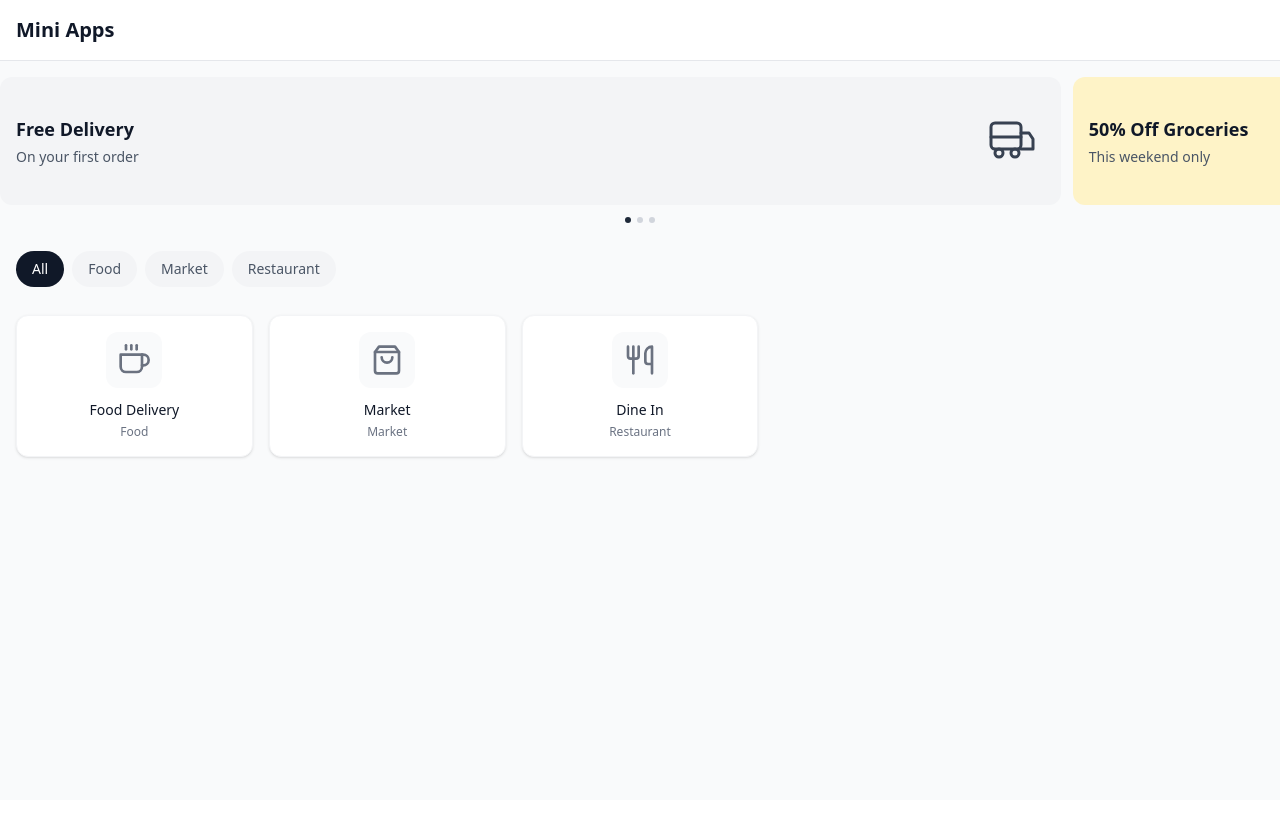
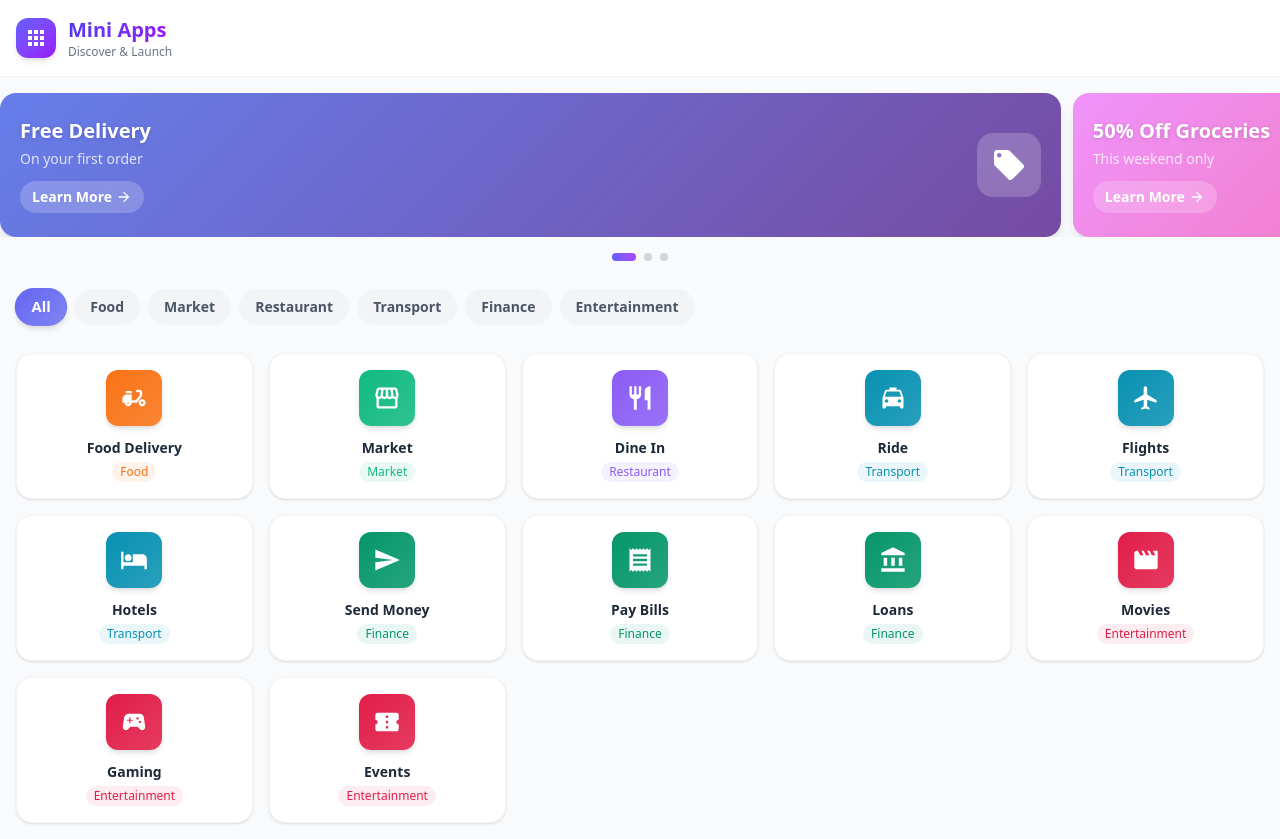
Before and after one commit to alsapalat/mini-launcher, a React (Vite) app: page / in a window 1280 px wide. Before the commit the page ends 800 px from the top, so only its background shows below. Built offline with nearby package versions, Linux system fonts and the light colour scheme.

Commit message:
Add react-icons dependency and enhance UI components with icons and styles

```diff
--- a/package.json
+++ b/package.json
@@ -13,6 +13,7 @@
     "@tailwindcss/vite": "^4.1.18",
     "react": "^19.2.0",
     "react-dom": "^19.2.0",
+    "react-icons": "^5.5.0",
     "react-router": "^7.12.0",
     "tailwindcss": "^4.1.18"
   },
--- a/src/components/AdSlider.tsx
+++ b/src/components/AdSlider.tsx
@@ -1,4 +1,5 @@
 import { useRef, useState, useEffect } from 'react';
+import { MdLocalOffer, MdArrowForward } from 'react-icons/md';
 import { ADS } from '../constants/ads';
 
 export function AdSlider() {
@@ -30,36 +31,41 @@ export function AdSlider() {
         {ADS.map((ad) => (
           <div
             key={ad.id}
-            className="flex-shrink-0 w-[85%] snap-start rounded-xl overflow-hidden"
-            style={{ backgroundColor: ad.bgColor }}
+            className="flex-shrink-0 w-[85%] snap-start rounded-2xl overflow-hidden shadow-lg"
+            style={{ background: ad.gradient }}
           >
-            <div className="flex items-center justify-between p-4 h-32">
+            <div className="flex items-center justify-between p-5 h-36">
               <div className="flex-1">
-                <h3 className="text-lg font-semibold text-gray-900">
+                <h3 className="text-xl font-bold text-white drop-shadow-sm">
                   {ad.title}
                 </h3>
                 {ad.subtitle && (
-                  <p className="text-sm text-gray-600 mt-1">{ad.subtitle}</p>
+                  <p className="text-sm text-white/80 mt-1">{ad.subtitle}</p>
                 )}
+                <button className="mt-3 flex items-center gap-1 text-sm font-semibold text-white bg-white/20 hover:bg-white/30 px-3 py-1.5 rounded-full transition-colors">
+                  Learn More
+                  <MdArrowForward className="w-4 h-4" />
+                </button>
               </div>
-              <div className="w-16 h-16 flex items-center justify-center">
-                <img
-                  src={ad.imageUrl}
-                  alt={ad.title}
-                  className="w-12 h-12 object-contain"
-                />
+              <div
+                className="w-16 h-16 flex items-center justify-center rounded-2xl"
+                style={{ backgroundColor: ad.iconBg }}
+              >
+                <MdLocalOffer className="w-9 h-9 text-white" />
               </div>
             </div>
           </div>
         ))}
       </div>
 
-      <div className="flex justify-center gap-1.5 mt-3">
+      <div className="flex justify-center gap-2 mt-4">
         {ADS.map((_, index) => (
           <div
             key={index}
-            className={`w-1.5 h-1.5 rounded-full transition-colors ${
-              index === activeIndex ? 'bg-gray-800' : 'bg-gray-300'
+            className={`h-2 rounded-full transition-all duration-300 ${
+              index === activeIndex
+                ? 'bg-gradient-to-r from-indigo-500 to-purple-500 w-6'
+                : 'bg-gray-300 w-2'
             }`}
           />
         ))}
--- a/src/components/AppCard.tsx
+++ b/src/components/AppCard.tsx
@@ -1,27 +1,65 @@
 import { Link } from 'react-router';
-import type { MiniApp } from '../constants/miniApps';
+import {
+  MdDeliveryDining,
+  MdStorefront,
+  MdRestaurant,
+  MdLocalTaxi,
+  MdFlight,
+  MdHotel,
+  MdSend,
+  MdReceipt,
+  MdAccountBalance,
+  MdMovie,
+  MdSportsEsports,
+  MdConfirmationNumber,
+} from 'react-icons/md';
+import type { MiniApp, IconType } from '../constants/miniApps';
+
+const iconMap: Record<IconType, React.ComponentType<{ className?: string }>> = {
+  food: MdDeliveryDining,
+  market: MdStorefront,
+  restaurant: MdRestaurant,
+  taxi: MdLocalTaxi,
+  flight: MdFlight,
+  hotel: MdHotel,
+  send: MdSend,
+  receipt: MdReceipt,
+  bank: MdAccountBalance,
+  movie: MdMovie,
+  gaming: MdSportsEsports,
+  ticket: MdConfirmationNumber,
+};
 
 interface AppCardProps {
   app: MiniApp;
 }
 
 export function AppCard({ app }: AppCardProps) {
+  const Icon = iconMap[app.icon];
+
   return (
     <Link
       to={`/apps/${app.id}`}
-      className="flex flex-col items-center p-4 bg-white rounded-xl shadow-sm border border-gray-100 hover:shadow-md hover:border-gray-200 transition-all"
+      className="flex flex-col items-center p-4 bg-white rounded-2xl shadow-sm border border-gray-100 hover:shadow-lg hover:scale-105 hover:-translate-y-1 transition-all duration-200"
     >
-      <div className="w-14 h-14 mb-3 rounded-xl bg-gray-50 flex items-center justify-center overflow-hidden">
-        <img
-          src={app.logo}
-          alt={app.name}
-          className="w-8 h-8 object-contain"
-        />
+      <div
+        className="w-14 h-14 mb-3 rounded-xl flex items-center justify-center shadow-md"
+        style={{
+          background: `linear-gradient(135deg, ${app.color} 0%, ${app.color}dd 100%)`,
+        }}
+      >
+        <Icon className="w-7 h-7 text-white" />
       </div>
-      <span className="text-sm font-medium text-gray-900 text-center">
+      <span className="text-sm font-semibold text-gray-800 text-center">
         {app.name}
       </span>
-      <span className="text-xs text-gray-500 capitalize mt-1">
+      <span
+        className="text-xs font-medium capitalize mt-1 px-2 py-0.5 rounded-full"
+        style={{
+          backgroundColor: `${app.color}15`,
+          color: app.color,
+        }}
+      >
         {app.category}
       </span>
     </Link>
--- a/src/components/CategoryFilter.tsx
+++ b/src/components/CategoryFilter.tsx
@@ -1,4 +1,4 @@
-import { CATEGORIES, type Category } from '../constants/miniApps';
+import { CATEGORIES, CATEGORY_COLORS, type Category } from '../constants/miniApps';
 
 interface CategoryFilterProps {
   selected: Category;
@@ -8,19 +8,31 @@ interface CategoryFilterProps {
 export function CategoryFilter({ selected, onSelect }: CategoryFilterProps) {
   return (
     <div className="flex gap-2 overflow-x-auto px-4 py-3 scrollbar-hide">
-      {CATEGORIES.map((category) => (
+      {CATEGORIES.map((category) => {
+        const isSelected = selected === category;
+        const color = CATEGORY_COLORS[category];
+
+        return (
           <button
             key={category}
             onClick={() => onSelect(category)}
-          className={`px-4 py-2 rounded-full text-sm font-medium whitespace-nowrap transition-colors ${
-            selected === category
-              ? 'bg-gray-900 text-white'
+            className={`px-4 py-2 rounded-full text-sm font-semibold whitespace-nowrap transition-all duration-200 ${
+              isSelected
+                ? 'text-white shadow-md scale-105'
                 : 'bg-gray-100 text-gray-600 hover:bg-gray-200'
             }`}
+            style={
+              isSelected
+                ? {
+                    background: `linear-gradient(135deg, ${color} 0%, ${color}cc 100%)`,
+                  }
+                : undefined
+            }
           >
             {category.charAt(0).toUpperCase() + category.slice(1)}
           </button>
-      ))}
+        );
+      })}
     </div>
   );
 }
--- a/src/components/Header.tsx
+++ b/src/components/Header.tsx
@@ -1,7 +1,19 @@
+import { MdApps } from 'react-icons/md';
+
 export function Header() {
   return (
-    <header className="bg-white border-b border-gray-200 px-4 py-4">
-      <h1 className="text-xl font-semibold text-gray-900">Mini Apps</h1>
+    <header className="bg-white border-b border-gray-100 px-4 py-4">
+      <div className="flex items-center gap-3">
+        <div className="w-10 h-10 rounded-xl bg-gradient-to-br from-indigo-500 to-purple-600 flex items-center justify-center shadow-md">
+          <MdApps className="w-6 h-6 text-white" />
+        </div>
+        <div>
+          <h1 className="text-xl font-bold bg-gradient-to-r from-indigo-600 to-purple-600 bg-clip-text text-transparent">
+            Mini Apps
+          </h1>
+          <p className="text-xs text-gray-500">Discover & Launch</p>
+        </div>
+      </div>
     </header>
   );
 }
--- a/src/constants/ads.ts
+++ b/src/constants/ads.ts
@@ -2,9 +2,9 @@ export interface AdBanner {
   id: string;
   title: string;
   subtitle?: string;
-  imageUrl: string;
   linkUrl?: string;
-  bgColor: string;
+  gradient: string;
+  iconBg: string;
 }
 
 export const ADS: AdBanner[] = [
@@ -12,21 +12,21 @@ export const ADS: AdBanner[] = [
     id: 'promo-1',
     title: 'Free Delivery',
     subtitle: 'On your first order',
-    imageUrl: '/ads/promo1.svg',
-    bgColor: '#f3f4f6',
+    gradient: 'linear-gradient(135deg, #667eea 0%, #764ba2 100%)',
+    iconBg: 'rgba(255,255,255,0.2)',
   },
   {
     id: 'promo-2',
     title: '50% Off Groceries',
     subtitle: 'This weekend only',
-    imageUrl: '/ads/promo2.svg',
-    bgColor: '#fef3c7',
+    gradient: 'linear-gradient(135deg, #f093fb 0%, #f5576c 100%)',
+    iconBg: 'rgba(255,255,255,0.2)',
   },
   {
     id: 'promo-3',
     title: 'Dine & Save',
     subtitle: 'Cashback on all orders',
-    imageUrl: '/ads/promo3.svg',
-    bgColor: '#dbeafe',
+    gradient: 'linear-gradient(135deg, #4facfe 0%, #00f2fe 100%)',
+    iconBg: 'rgba(255,255,255,0.2)',
   },
 ];
--- a/src/constants/miniApps.ts
+++ b/src/constants/miniApps.ts
@@ -1,38 +1,171 @@
+export type IconType =
+  | 'food'
+  | 'market'
+  | 'restaurant'
+  | 'taxi'
+  | 'flight'
+  | 'hotel'
+  | 'send'
+  | 'receipt'
+  | 'bank'
+  | 'movie'
+  | 'gaming'
+  | 'ticket';
+
+export type AppCategory =
+  | 'food'
+  | 'market'
+  | 'restaurant'
+  | 'transport'
+  | 'finance'
+  | 'entertainment';
+
 export interface MiniApp {
   id: string;
   name: string;
-  logo: string;
-  category: 'food' | 'market' | 'restaurant';
+  icon: IconType;
+  category: AppCategory;
   entry_url: string;
   description?: string;
+  color: string;
 }
 
 export const MINI_APPS: MiniApp[] = [
+  // Food & Dining
   {
     id: 'food-delivery',
     name: 'Food Delivery',
-    logo: '/icons/food.svg',
+    icon: 'food',
     category: 'food',
     entry_url: '/apps/food-delivery',
     description: 'Order food from your favorite restaurants',
+    color: '#f97316',
   },
   {
     id: 'grocery-market',
     name: 'Market',
-    logo: '/icons/market.svg',
+    icon: 'market',
     category: 'market',
     entry_url: '/apps/grocery-market',
     description: 'Order groceries and essentials',
+    color: '#10b981',
   },
   {
     id: 'dine-in',
     name: 'Dine In',
-    logo: '/icons/restaurant.svg',
+    icon: 'restaurant',
     category: 'restaurant',
     entry_url: '/apps/dine-in',
     description: 'Order at your table',
+    color: '#8b5cf6',
+  },
+
+  // Transport & Travel
+  {
+    id: 'ride',
+    name: 'Ride',
+    icon: 'taxi',
+    category: 'transport',
+    entry_url: '/apps/ride',
+    description: 'Book rides and carpools',
+    color: '#0891b2',
+  },
+  {
+    id: 'flights',
+    name: 'Flights',
+    icon: 'flight',
+    category: 'transport',
+    entry_url: '/apps/flights',
+    description: 'Search and book flights',
+    color: '#0891b2',
+  },
+  {
+    id: 'hotels',
+    name: 'Hotels',
+    icon: 'hotel',
+    category: 'transport',
+    entry_url: '/apps/hotels',
+    description: 'Find and reserve hotels',
+    color: '#0891b2',
+  },
+
+  // Finance & Remittance
+  {
+    id: 'send-money',
+    name: 'Send Money',
+    icon: 'send',
+    category: 'finance',
+    entry_url: '/apps/send-money',
+    description: 'Transfer money instantly',
+    color: '#059669',
+  },
+  {
+    id: 'pay-bills',
+    name: 'Pay Bills',
+    icon: 'receipt',
+    category: 'finance',
+    entry_url: '/apps/pay-bills',
+    description: 'Pay utilities and bills',
+    color: '#059669',
+  },
+  {
+    id: 'loans',
+    name: 'Loans',
+    icon: 'bank',
+    category: 'finance',
+    entry_url: '/apps/loans',
+    description: 'Apply for quick loans',
+    color: '#059669',
+  },
+
+  // Entertainment & Gaming
+  {
+    id: 'movies',
+    name: 'Movies',
+    icon: 'movie',
+    category: 'entertainment',
+    entry_url: '/apps/movies',
+    description: 'Book movie tickets',
+    color: '#e11d48',
+  },
+  {
+    id: 'gaming',
+    name: 'Gaming',
+    icon: 'gaming',
+    category: 'entertainment',
+    entry_url: '/apps/gaming',
+    description: 'Buy game credits',
+    color: '#e11d48',
+  },
+  {
+    id: 'events',
+    name: 'Events',
+    icon: 'ticket',
+    category: 'entertainment',
+    entry_url: '/apps/events',
+    description: 'Get event tickets',
+    color: '#e11d48',
   },
 ];
 
-export const CATEGORIES = ['all', 'food', 'market', 'restaurant'] as const;
+export const CATEGORIES = [
+  'all',
+  'food',
+  'market',
+  'restaurant',
+  'transport',
+  'finance',
+  'entertainment',
+] as const;
+
 export type Category = (typeof CATEGORIES)[number];
+
+export const CATEGORY_COLORS: Record<Category, string> = {
+  all: '#6366f1',
+  food: '#f97316',
+  market: '#10b981',
+  restaurant: '#8b5cf6',
+  transport: '#0891b2',
+  finance: '#059669',
+  entertainment: '#e11d48',
+};
```
Also changed, not shown: src/components/AppPlaceholder.tsx (+55 -29 lines), 1 other file (tests, documents, lock files or other folders). Lines whose indentation alone changed are shown as unchanged.
